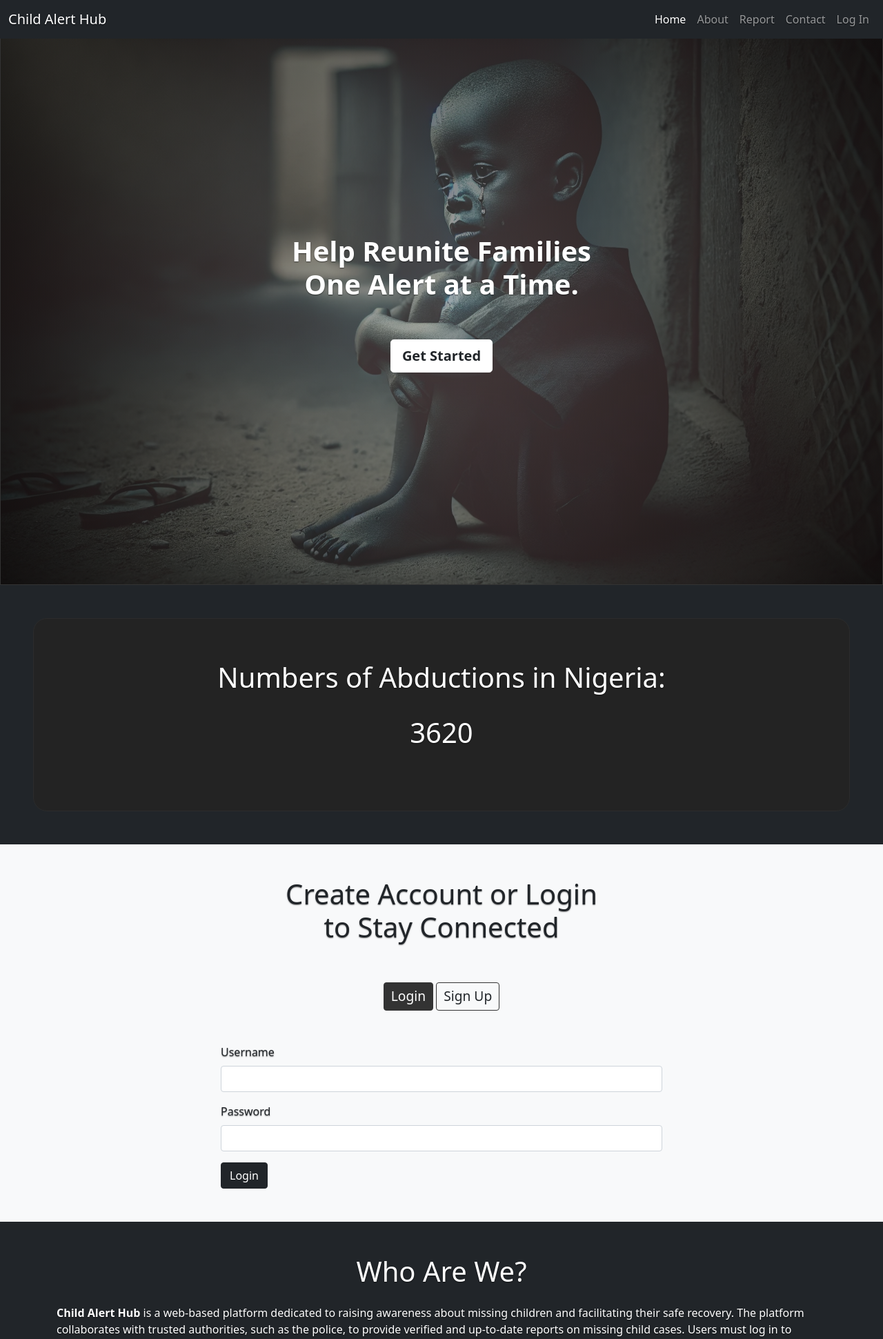
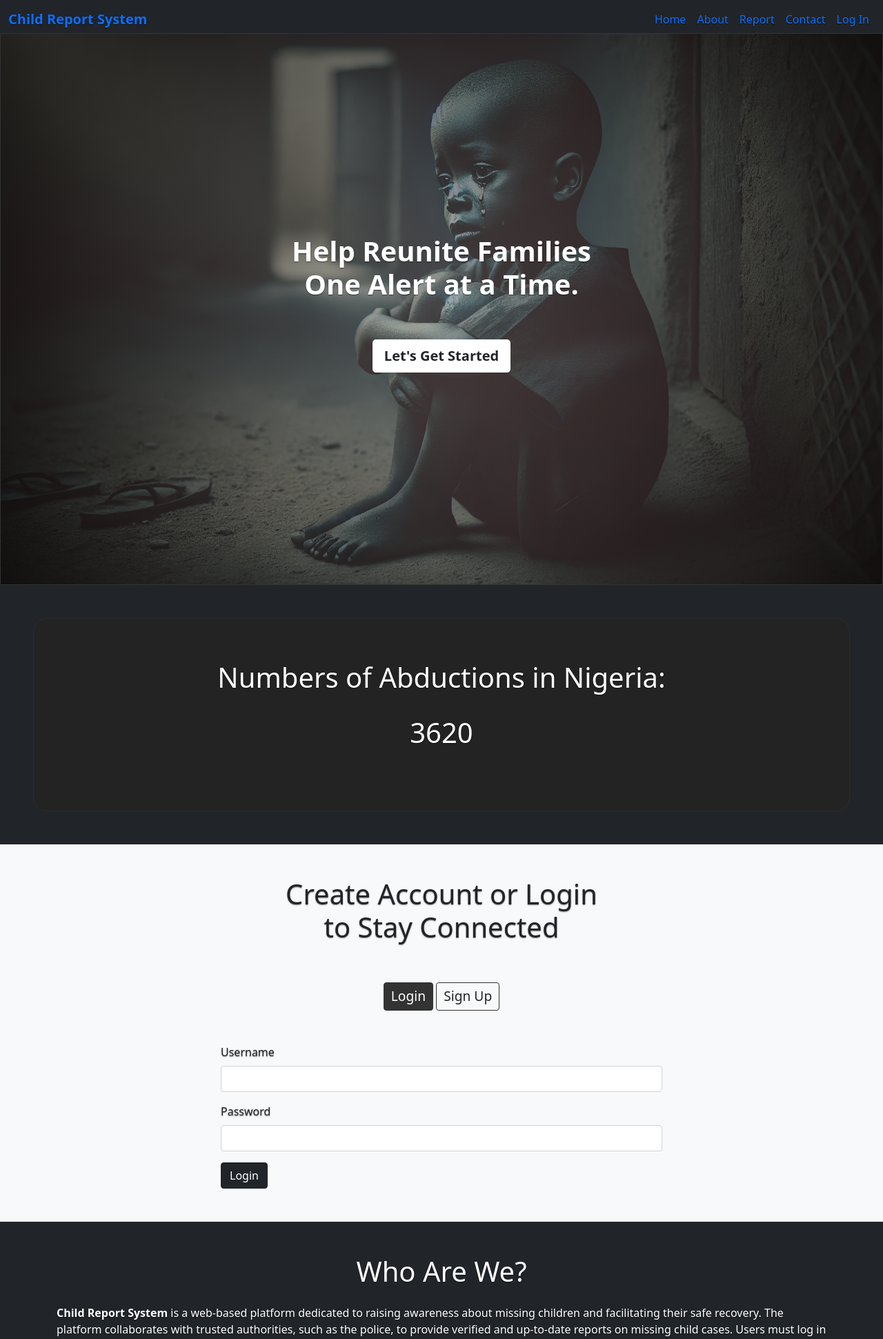
Before and after one commit to LeviUdoh-17/ChildAlertHub, a Flask app: page / in a window 1280 px wide. Shown: the top 1941 px of the page at 69% size. Run offline with Flask 3, Linux system fonts and the light colour scheme.

Commit message:
Add scroll effect to navbar and update project name in meta tags

```diff
--- a/static/app.js
+++ b/static/app.js
@@ -1,3 +1,14 @@
+document.addEventListener("DOMContentLoaded", function() {
+    window.addEventListener("scroll", function() {
+        const navbar = document.querySelector(".navbar");
+        if (window.scrollY > 50) {
+            document.body.classList.add("scrolled");
+        } else {
+            document.body.classList.remove("scrolled");
+        }
+    });
+});
+
 document.addEventListener("DOMContentLoaded", () => {
   const counterElement = document.getElementById("KidnapCases");
   const loginForm = document.getElementById("loginForm");
--- a/static/style.css
+++ b/static/style.css
@@ -133,6 +133,69 @@ body {
     border: 1px solid #4d4c4c;
 }
 
+/* Navbar Styles */
+.navbar {
+    background-color: transparent;
+    transition: background-color 0.3s ease;
+}
+
+.navbar-dark .navbar-nav .nav-link {
+    color: #fff;
+    font-weight: 500;
+    margin-right: 1rem;
+    transition: color 0.3s ease, transform 0.3s ease;
+}
+
+.navbar-light .navbar-nav .nav-link {
+    color: #000;
+    font-weight: 500;
+    margin-right: 1rem;
+    transition: color 0.3s ease, transform 0.3s ease;
+}
+
+.navbar-nav .nav-link:hover {
+    transform: scale(1.1);
+}
+
+.navbar-nav .nav-link:focus {
+    outline: none;
+}
+
+.navbar-brand {
+    font-weight: 700;
+}
+
+/* Change navbar background color on scroll */
+body.scrolled .navbar {
+    background-color: rgba(0, 0, 0, 0.8);
+}
+
+/* Change navbar link colors based on background */
+body.scrolled .navbar-dark .nav-link {
+    color: #fff;
+}
+
+body.scrolled .navbar-light .nav-link {
+    color: #000;
+}
+
+/* Bounce effect on hover */
+.navbar-nav .nav-link:hover {
+    animation: bounce 0.3s;
+}
+
+@keyframes bounce {
+    0%, 20%, 50%, 80%, 100% {
+        transform: translateY(0);
+    }
+    40% {
+        transform: translateY(-10px);
+    }
+    60% {
+        transform: translateY(-5px);
+    }
+}
+
   @media (max-width: 768px) {
     .bd-placeholder-img-lg {
       font-size: 3.5rem;
--- a/templates/home.html
+++ b/templates/home.html
@@ -3,9 +3,9 @@
     <head>
         <meta charset="utf-8">
         <meta name="viewport" content="width=device-width, initial-scale=1">
-        <meta name="description" content="Child Alert Hub is a web-based platform dedicated to raising awareness about missing children and facilitating their safe recovery. The platform collaborates with trusted authorities, such as the police, to provide verified and up-to-date reports on missing child cases. Users must log in to access detailed information, ensuring the security and credibility of the system.">
+        <meta name="description" content="Child Report System is a web-based platform dedicated to raising awareness about missing children and facilitating their safe recovery. The platform collaborates with trusted authorities, such as the police, to provide verified and up-to-date reports on missing child cases. Users must log in to access detailed information, ensuring the security and credibility of the system.">
         <meta name="author" content="Mercy Abah">
-        <title>Child Alert Hub</title>
+        <title>Child Report System</title>
 
         <link rel="preconnect" href="https://fonts.googleapis.com">
         <link rel="preconnect" href="https://fonts.gstatic.com" crossorigin>
@@ -21,9 +21,9 @@
         <link rel="stylesheet" href="https://cdn.jsdelivr.net/npm/bootstrap-icons@1.11.3/font/bootstrap-icons.min.css">
     </head>
     <body class="h-100  text-white bg-dark">
-        <nav class="navbar navbar-expand-lg navbar-dark bg-dark fixed-top">
+        <nav class="navbar navbar-expand-lg fixed-top">
             <div class="container-fluid">
-                <a class="navbar-brand" href="#">Child Alert Hub</a>
+                <a class="navbar-brand" href="#">Child Report System</a>
                 <button class="navbar-toggler" type="button" data-bs-toggle="collapse" data-bs-target="#navbarSupportedContent" aria-controls="navbarSupportedContent" aria-expanded="false" aria-label="Toggle navigation">
                     <span class="navbar-toggler-icon"></span>
                 </button>
@@ -52,7 +52,7 @@
         <main class="mt-5">
             <section id="hero" class="text-center mb-5 d-flex flex-column justify-content-center">
                 <h1>Help Reunite Families <br>One Alert at a Time.</h1>
-                <p class="lead pt-5"><a href="#JoinIn" class="btn btn-lg btn-secondary fw-bold border-white text-dark bg-white">Get Started</a></p>
+                <p class="lead pt-5"><a href="#JoinIn" class="btn btn-lg btn-secondary fw-bold border-white text-dark bg-white">Let's Get Started</a></p>
             </section>
             <section id="quickStats" class="d-flex px-5 mx-5 mb-5 flex-column text-center justify-content-center">
                 <h1>Numbers of Abductions in Nigeria: <br> <span id="KidnapCases">0</span></h1>
@@ -100,7 +100,7 @@
             </section>
             <section id="About" class="container py-5">
                 <h1 class="text-center pb-3">Who Are We?</h1>
-                <article class="pb-3"><strong>Child Alert Hub</strong> is a web-based platform dedicated to raising awareness about missing children and facilitating their safe recovery. The platform collaborates with trusted authorities, such as the police, to provide verified and up-to-date reports on missing child cases. Users must log in to access detailed information, ensuring the security and credibility of the system. <br>
+                <article class="pb-3"><strong>Child Report System</strong> is a web-based platform dedicated to raising awareness about missing children and facilitating their safe recovery. The platform collaborates with trusted authorities, such as the police, to provide verified and up-to-date reports on missing child cases. Users must log in to access detailed information, ensuring the security and credibility of the system. <br>
                 </article>
                 <h5 class="text-center py-5">
                     Key features of the Hub include
@@ -128,7 +128,7 @@
                         <p class="featureCardText">Immediate notifications for new or resolved cases.</p>
                     </div>
                  </div>
-                <p class="pb-5">The primary goal of <strong>Child Alert Hub</strong> is to create a centralized and reliable source of information, fostering community involvement and aiding in the safe return of missing children.</p>
+                <p class="pb-5">The primary goal of <strong>Child Report System</strong> is to create a centralized and reliable source of information, fostering community involvement and aiding in the safe return of missing children.</p>
 
                 <div id="missionVision" class="row py-5 border-top border-bottom">
                     <div class="col-12 col-md-6 pb-5">
@@ -158,13 +158,13 @@
         </main>
 
         <footer class="mt-auto text-white-50 text-center border-top mt-4 py-2">
-            <p>&copy; Child Alert Hub @ <span id="year"></span></p>
+            <p>&copy; Child Report System @ <span id="year"></span></p>
         </footer>
 
         <script src="https://cdn.jsdelivr.net/npm/bootstrap@5.0.2/dist/js/bootstrap.bundle.min.js" integrity="sha384-MrcW6ZMFYlzcLA8Nl+NtUVF0sA7MsXsP1UyJoMp4YLEuNSfAP+JcXn/tWtIaxVXM" crossorigin="anonymous"></script>
         <script src="{{ url_for('static', filename='app.js') }}"></script>
         <script>
             document.getElementById("year").textContent = new Date().getFullYear();
-          </script>
+        </script>
     </body>
 </html>
```
